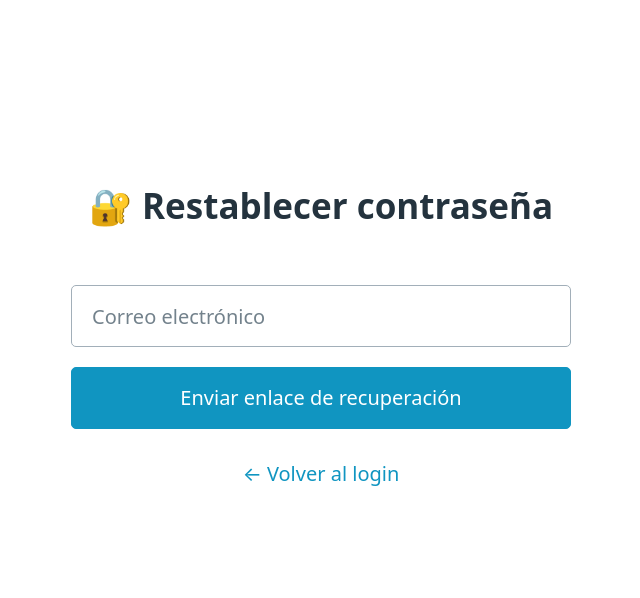
After one commit to ADNRevelstoke/qa-callcenter-adn, a Flask app: page /reset-password in a window 1280 px wide. The commit adds this page. Shown: the top 598 px of the page, without its empty margins (319-959 px from the left). Run offline with Flask 3, Linux system fonts and the light colour scheme; parts of the project's set-up code (start-up, migrations or seed data) failed here and were passed over.

Commit message:
🔐 Agrega función de recuperación de contraseña con Firebase

```diff
--- a/app.py
+++ b/app.py
@@ -223,6 +223,27 @@ def login():
 
     return render_template("login.html", error=error)
 
+@app.route("/reset-password", methods=["GET", "POST"])
+def reset_password():
+    mensaje = None
+    if request.method == "POST":
+        email = request.form["email"]
+        try:
+            firebase_api_key = os.environ.get("FIREBASE_API_KEY")
+            import requests
+            payload = {"requestType": "PASSWORD_RESET", "email": email}
+            r = requests.post(
+                f"https://identitytoolkit.googleapis.com/v1/accounts:sendOobCode?key={firebase_api_key}",
+                json=payload,
+            )
+            if r.status_code == 200:
+                mensaje = "📧 Te hemos enviado un correo para restablecer tu contraseña."
+            else:
+                mensaje = "❌ No se pudo enviar el correo. Verifica el email o intenta más tarde."
+        except Exception as e:
+            mensaje = f"⚠️ Error al procesar la solicitud: {e}"
+    return render_template("reset_password.html", mensaje=mensaje)
+
 @app.route("/logout")
 def logout():
     session.pop("usuario", None)
--- a/templates/login.html
+++ b/templates/login.html
@@ -78,6 +78,8 @@
       <input type="password" name="password" placeholder="Contraseña" required>
       <button type="submit">Entrar</button>
     </form>
+
+    <a href="{{ url_for('reset_password') }}">¿Olvidaste tu contraseña?</a>
     {% if error %}
       <div class="error">{{ error }}</div>
     {% endif %}
--- /dev/null
+++ b/templates/reset_password.html
@@ -0,0 +1,37 @@
+<!-- templates/reset_password.html -->
+<!DOCTYPE html>
+<html lang="es">
+<head>
+  <meta charset="UTF-8">
+  <title>Restablecer contraseña</title>
+  <link rel="stylesheet" href="https://cdn.jsdelivr.net/npm/@picocss/pico@1/css/pico.min.css">
+  <style>
+    body {
+      max-width: 500px;
+      margin: 0 auto;
+      padding-top: 5rem;
+    }
+    .center {
+      text-align: center;
+    }
+  </style>
+</head>
+<body>
+  <main class="center">
+    <h2>🔐 Restablecer contraseña</h2>
+
+    {% if mensaje %}
+      <article>
+        {{ mensaje }}
+      </article>
+    {% endif %}
+
+    <form method="POST">
+      <input type="email" name="email" placeholder="Correo electrónico" required>
+      <button type="submit">Enviar enlace de recuperación</button>
+    </form>
+
+    <p><a href="{{ url_for('login') }}">← Volver al login</a></p>
+  </main>
+</body>
+</html>
```
